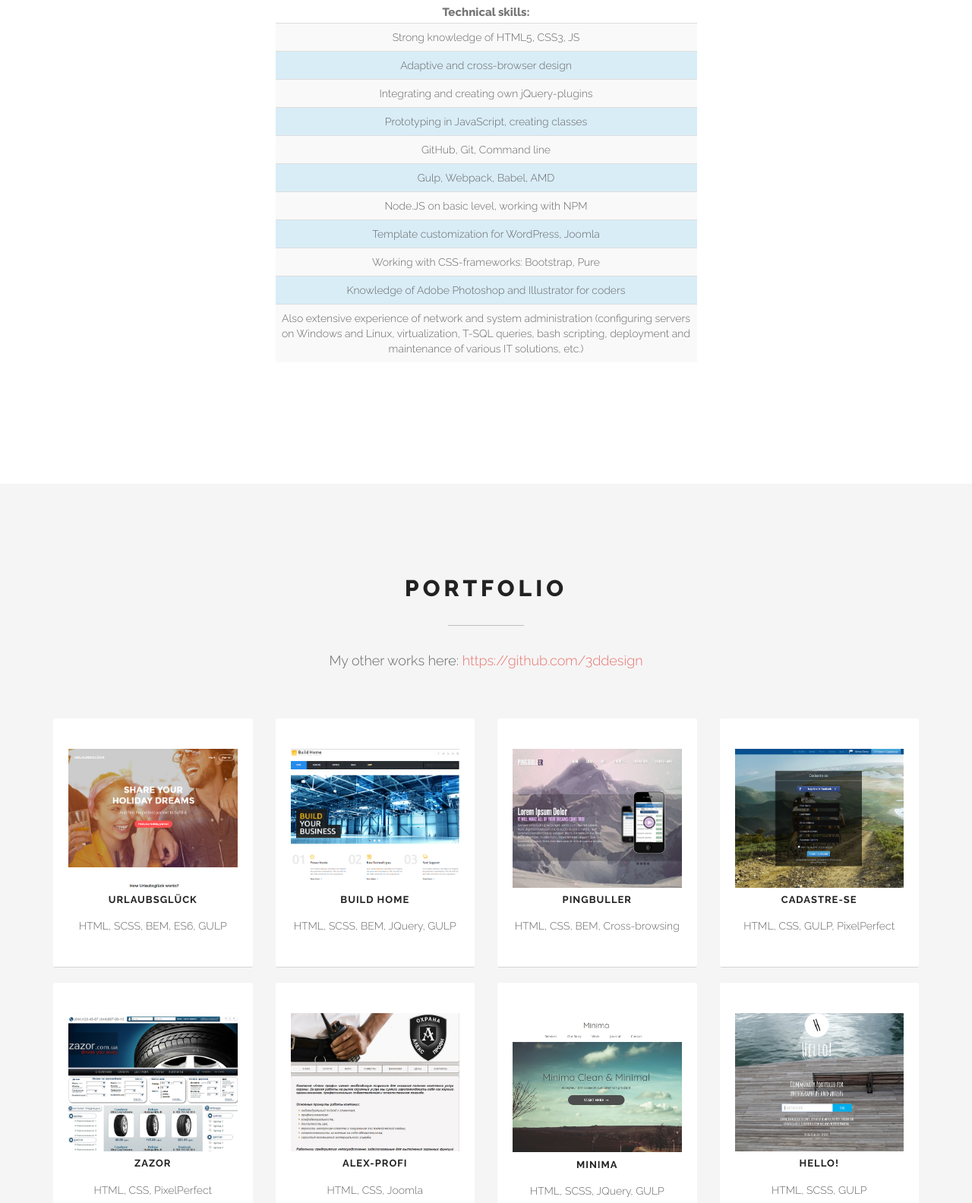
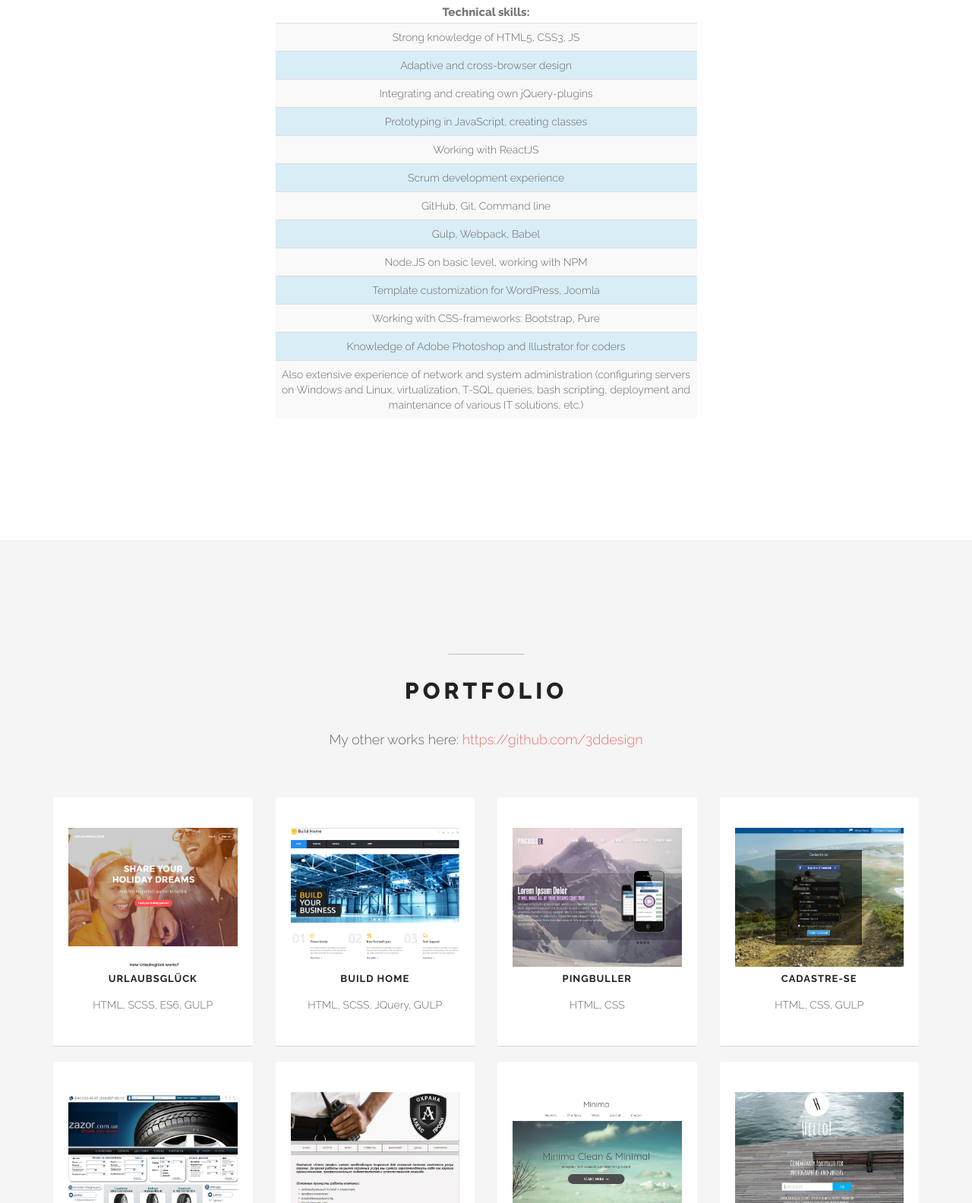
Before and after one commit to 3ddesign/myhome_project, a website: page app/index.html in a window 1280 px wide. Shown: the part 1351-2935 px from the top of the page at 76% size. Drawn offline with Linux system fonts and the light colour scheme.

Commit message:
myhp 1.5

```diff
--- a/app/index.html
+++ b/app/index.html
@@ -62,7 +62,7 @@
                         <h2 class="pfblock-title">About me</h2>
                         <img src="img/my_photo.jpg" class="aboutimg" alt="Dmitry_Scherbakov">
                         <div class="pfblock-subtitle">
-                          Over 12 years of experience as IT specialist with wide range of responsibilities. Looking for a position of Junior Front End Developer with prospective of promotion and career growth, where I can contribute my best to the project and company.
+                            Over 12 years of experience as IT specialist with wide range of responsibilities. Looking for a position of Junior Front End Developer with prospective of promotion and career growth, where I can contribute my best to the project and company.
                         </div>
                         <br>
                         <table class="table table-hover text-center table-striped form-group wow fadeInUp animated">
@@ -81,10 +81,16 @@
                                     <td class="info">Prototyping in JavaScript, creating classes</td>
                                 </tr>
                                 <tr>
+                                    <td>Working with ReactJS</td>
+                                </tr>
+                                <tr>
+                                    <td class="info">Scrum development experience</td>
+                                </tr>
+                                <tr>
                                     <td>GitHub, Git, Command line</td>
                                 </tr>
                                 <tr>
-                                    <td class="info">Gulp, Webpack, Babel, AMD</td>
+                                    <td class="info">Gulp, Webpack, Babel</td>
                                 </tr>
                                 <tr>
                                     <td>Node.JS on basic level, working with NPM</td>
@@ -113,8 +119,8 @@
             <div class="row">
                 <div class="col-sm-6 col-sm-offset-3">
                     <div class="pfblock-header wow fadeInUp animated" style="visibility: visible; animation-name: fadeInUp;">
+                        <div class="pfblock-line"></div>
                         <h2 class="pfblock-title">Portfolio</h2>
-                        <div class="pfblock-line"></div>
                         <div class="pfblock-subtitle">
                             My other works here: <a target="_blank" href="https://github.com/3ddesign">https://github.com/3ddesign</a>
                         </div>
@@ -128,7 +134,7 @@
                         <div class="iconbox-text">
                             <h3 class="iconbox-title">URLAUBSGLÜCK</h3>
                             <div class="iconbox-desc">
-                                HTML, SCSS, BEM, ES6, GULP
+                                HTML, SCSS, ES6, GULP
                             </div>
                         </div>
                     </div>
@@ -139,7 +145,7 @@
                         <div class="iconbox-text">
                             <h3 class="iconbox-title">Build Home</h3>
                             <div class="iconbox-desc">
-                                HTML, SCSS, BEM, JQuery, GULP
+                                HTML, SCSS, JQuery, GULP
                             </div>
                         </div>
                     </div>
@@ -150,7 +156,7 @@
                         <div class="iconbox-text">
                             <h3 class="iconbox-title">Pingbuller</h3>
                             <div class="iconbox-desc">
-                                HTML, CSS, BEM, Cross-browsing
+                                HTML, CSS
                             </div>
                         </div>
                     </div>
@@ -161,7 +167,7 @@
                         <div class="iconbox-text">
                             <h3 class="iconbox-title">Cadastre-se</h3>
                             <div class="iconbox-desc">
-                                HTML, CSS, GULP, PixelPerfect
+                                HTML, CSS, GULP
                             </div>
                         </div>
                     </div>
@@ -174,7 +180,7 @@
                         <div class="iconbox-text">
                             <h3 class="iconbox-title">Zazor</h3>
                             <div class="iconbox-desc">
-                                HTML, CSS, PixelPerfect
+                                HTML, CSS
                             </div>
                         </div>
                     </div>
@@ -192,7 +198,7 @@
                 </div>
                 <div class="col-sm-3">
                     <div class="iconbox wow slideInRight animated" style="visibility: visible; animation-name: slideInRight;">
-                        <a target="_blank" href="https://3ddesign.github.io/portfolio/minima/index.html" class=""><img src="img/portfolio/minima.jpg" alt="asia1"></a>
+                        <a target="_blank" href="https://3ddesign.github.io/portfolio/minima/index.html" class=""><img src="img/portfolio/minima.jpg" alt="minma"></a>
                         <div class="iconbox-text">
                             <h3 class="iconbox-title">Minima</h3>
                             <div class="iconbox-desc">
@@ -203,7 +209,7 @@
                 </div>
                 <div class="col-sm-3">
                     <div class="iconbox wow slideInRight animated" style="visibility: visible; animation-name: slideInRight;">
-                        <a target="_blank" href="https://3ddesign.github.io/portfolio/hello/index.html" class=""><img src="img/portfolio/hello.jpg" alt="asia2"></a>
+                        <a target="_blank" href="https://3ddesign.github.io/portfolio/hello/index.html" class=""><img src="img/portfolio/hello.jpg" alt="hello"></a>
                         <div class="iconbox-text">
                             <h3 class="iconbox-title">Hello!</h3>
                             <div class="iconbox-desc">
@@ -258,8 +264,8 @@
                         </table>
                     </div>
                     <div class="pfblock-header wow slideInLeft animated" style="visibility: visible; animation-name: slideInLeft;">
+                        <div class="pfblock-line"></div>
                         <table class="table table-hover table-striped exptable">
-                                            <div class="pfblock-line"></div>
                             <caption class="text-center boldextra">Education:</caption>
                             <thead>
                                 <tr class="text-center bold">
@@ -271,6 +277,7 @@
                                 <tr>
                                     <td class="boldcol">Courses GoIT</td>
                                     <td class="boldcolposition">GoFrontend
+                                        <a target="_blank" href="http://scherbakov.com.ua/Scherbakov_GoIT.pdf">(sertificate)</a>
                                     </td>
                                 </tr>
                                 <tr>
@@ -295,7 +302,6 @@
     <section id="contact" class="pfblock pfblock-gray">
         <div class="container">
             <div class="row">
-
                 <div class="col-sm-6 col-sm-offset-3">
                     <div class="pfblock-header">
                         <h2 class="pfblock-title">Contacts</h2>
@@ -306,7 +312,7 @@
             <div class="row text-center">
 
                 <div class="col-sm-3">
-                      <div class="pfblock-header wow slideInLeft animated" style="visibility: visible; animation-name: slideInLeft;">
+                    <div class="pfblock-header wow slideInLeft animated" style="visibility: visible; animation-name: slideInLeft;">
                         <i class="fa fa-map-marker fa-3x" aria-hidden="true"></i><br>
                         <p class="pfblock-subtitle">Ukraine, Kiev</p>
                     </div>
@@ -319,7 +325,7 @@
                 </div>
                 <div class="col-sm-3">
                     <div class="pfblock-header wow fadeInUp animated" style="visibility: visible; animation-name: fadeInUp;">
-                          <a href="tel:0673926228"><i class="fa fa-phone fa-3x" aria-hidden="true"></i><br></a>
+                        <a href="tel:0673926228"><i class="fa fa-phone fa-3x" aria-hidden="true"></i><br></a>
                         <p class="pfblock-subtitle">+38 (067) 392 62 28</p>
                     </div>
                 </div>
@@ -340,6 +346,7 @@
                 <div class="col-sm-12">
                     <ul class="social-links">
                         <li><a target="_blank" href="https://www.facebook.com/dmitry.scherbakov.585" class="wow fadeInUp" style="visibility: hidden; animation-name: none;"><i class="fa fa-facebook" aria-hidden="true"></i></a></li>
+                        <li><a target="_blank" href="https://twitter.com/scherbakov_di" class="wow fadeInUp" data-wow-delay=".2s" style="visibility: hidden; animation-delay: 0.2s; animation-name: none;"><i class="fa fa-twitter" aria-hidden="true"></i></a></li>
                         <li><a target="_blank" href="https://www.linkedin.com/in/dmitry-scherbakov" class="wow fadeInUp" data-wow-delay=".1s" style="visibility: hidden; animation-delay: 0.1s; animation-name: none;"><i class="fa fa-linkedin" aria-hidden="true"></i></a></li>
                         <li><a target="_blank" href="https://github.com/3ddesign" class="wow fadeInUp" data-wow-delay=".2s" style="visibility: hidden; animation-delay: 0.2s; animation-name: none;"><i class="fa fa-github" aria-hidden="true"></i></a></li>
                     </ul>
@@ -355,14 +362,20 @@
         <a href="#home"><img class="aarup" src="img/arrow-pointing-to-up.svg" alt="pointingup"></a>
     </div>
     <script>
-      (function(i,s,o,g,r,a,m){i['GoogleAnalyticsObject']=r;i[r]=i[r]||function(){
-      (i[r].q=i[r].q||[]).push(arguments)},i[r].l=1*new Date();a=s.createElement(o),
-      m=s.getElementsByTagName(o)[0];a.async=1;a.src=g;m.parentNode.insertBefore(a,m)
-      })(window,document,'script','https://www.google-analytics.com/analytics.js','ga');
+        (function(i, s, o, g, r, a, m) {
+            i['GoogleAnalyticsObject'] = r;
+            i[r] = i[r] || function() {
+                (i[r].q = i[r].q || []).push(arguments)
+            }, i[r].l = 1 * new Date();
+            a = s.createElement(o),
+                m = s.getElementsByTagName(o)[0];
+            a.async = 1;
+            a.src = g;
+            m.parentNode.insertBefore(a, m)
+        })(window, document, 'script', 'https://www.google-analytics.com/analytics.js', 'ga');
 
-      ga('create', 'UA-38540697-1', 'auto');
-      ga('send', 'pageview');
-
+        ga('create', 'UA-38540697-1', 'auto');
+        ga('send', 'pageview');
     </script>
     <script src="js/jquery-1.11.1.min.js"></script>
     <script src="js/common.js"></script>
--- a/app/sass/main.scss
+++ b/app/sass/main.scss
@@ -50,7 +50,6 @@ a {
 	-webkit-box-shadow: none;
 	box-shadow: none;
 }
-
 
 h1,
 h2,
@@ -146,7 +145,6 @@ textarea.form-control {
 	min-width: 100%;
 }
 
-
 .aboutimg {
 	border-radius: 50%;
 	width: 160px;
@@ -206,12 +204,11 @@ textarea.form-control {
 
 .bold {
 	font-weight: 800;
-
 	font-size: 15px;
 }
+
 .boldextra {
 	font-weight: 800;
-
 	font-size: 18px;
 }
 
@@ -225,12 +222,8 @@ textarea.form-control {
 	color: #028ed2;
 }
 
-
-
 .sktable {
 	text-align: center;
-
-
 }
 
 .pfblock {
@@ -345,7 +338,6 @@ textarea.form-control {
 	margin-bottom: 40px;
 }
 
-
 #home {
 	background: url("../img/bg.jpg");
 	background-color: #222;
@@ -360,15 +352,13 @@ textarea.form-control {
 
 .home-overlay {
 	background-color: rgba(44, 62, 80, 0.3);
-
 	height: 100%;
-
 	width: 100%;
-
 }
 
 .aarup {
 	margin-top: 7px;
+	margin-left: 0px;
 	width: 20px;
 }
 
@@ -383,7 +373,6 @@ width: 20px;
 	-ms-transform: translate(0%, -50%);
 	transform: translate(0%, -50%);
 	padding: 0 15px;
-
 }
 
 .intro h1 {
@@ -402,7 +391,6 @@ width: 20px;
 	font-size: 24px;
 	font-weight: 600;
 }
-
 
 .iconbox {
 	background: #fff;
@@ -679,7 +667,6 @@ width: 20px;
 	top: 50%;
 	width: 200px;
 }
-
 @media (max-width: 767px) {
 	.calltoaction {
 		text-align: center;
@@ -932,7 +919,6 @@ figure.effect-bubba:hover p {
 	float: right;
 	margin-left: 3em;
 }
-
 @media screen and (max-width: 30.6em) {
 	.cbp-qtrotator {
 		font-size: 70%;
```
Also changed, not shown: app/css/main.css, dist/css/main.css, dist/index.html. Lines whose indentation alone changed are shown as unchanged.
